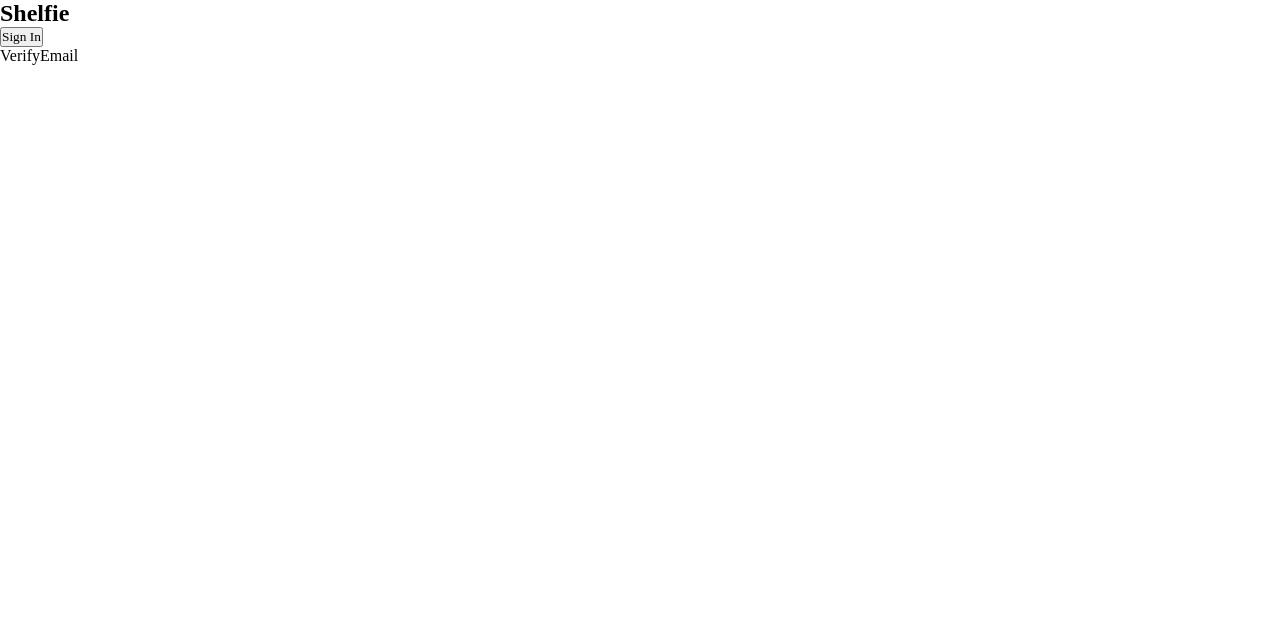
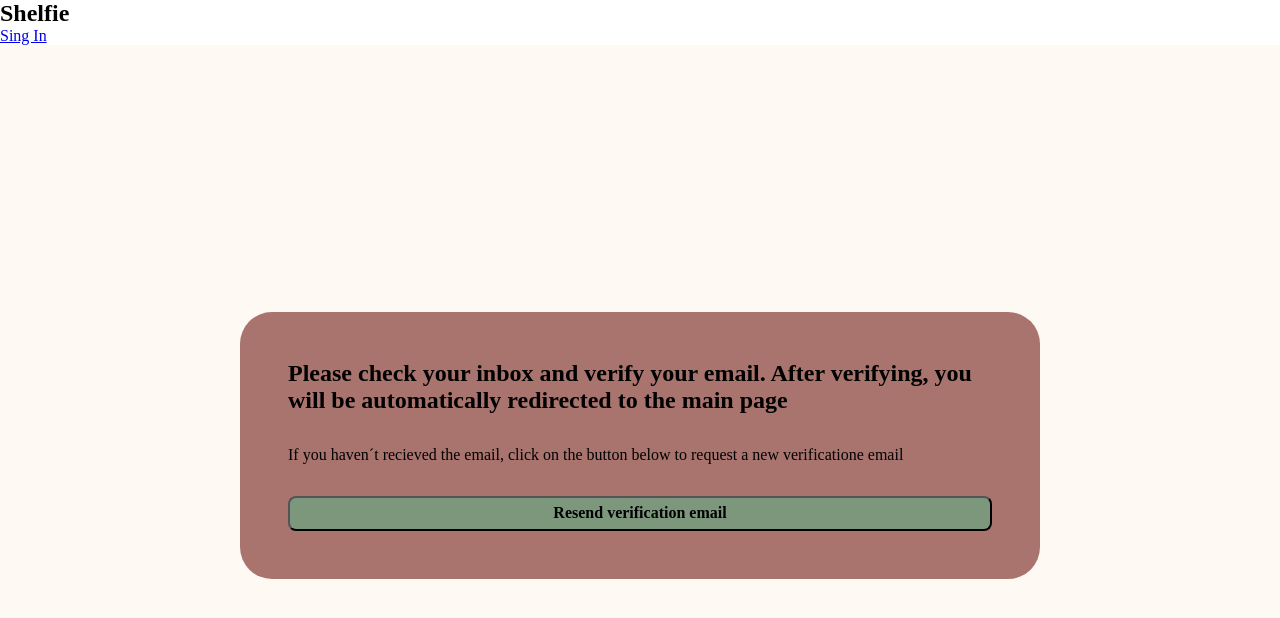
Before and after one commit to Chalitacc/Final_Project25, a React (Vite) app: page /verify-email in a window 1280 px wide. Shown: the top 618 px of the page. Built offline with nearby package versions, Linux system fonts and the light colour scheme; no server answers.

Commit message:
ad verify email, firebase database for sign up

```diff
--- a/src/Components/Navbar/Navbar.jsx
+++ b/src/Components/Navbar/Navbar.jsx
@@ -1,8 +1,24 @@
 import React from "react";
 import styles from "./Navbar.module.css";
 import Buttons from "../Buttons/Buttons";
+import { Link, useNavigate } from "react-router-dom";
+import { auth } from "../../../firebaseConfig";
+import { getAuthContext } from "../../context/authContext";
+import { signOut } from "firebase/auth";
 
 const Navbar = () => {
+  const { user } = getAuthContext();
+  const navigate = useNavigate();
+
+  const handleSignOut = async () => {
+    try {
+      await signOut(auth);
+      navigate("/sing-in");
+      console.log("user signed out");
+    } catch (error) {
+      console.log(error.message);
+    }
+  };
   return (
     <nav className={styles.navbar}>
       <div>
@@ -10,7 +26,11 @@ const Navbar = () => {
           <h1>Shelfie</h1>
         </div>
         <div className={styles.signInButton}>
-          <Buttons>Sign In</Buttons>
+          {user ? (
+            <Buttons onClick={handleSignOut}>Sign Out</Buttons>
+          ) : (
+            <Link>Sing In</Link>
+          )}
         </div>
       </div>
     </nav>
--- /dev/null
+++ b/src/context/authContext.jsx
@@ -0,0 +1,21 @@
+import { onAuthStateChanged } from "firebase/auth";
+import { createContext, useContext, useEffect, useState } from "react";
+import { auth } from "../../firebaseConfig";
+
+const AuthContext = createContext();
+
+export const AuthProvider = ({ children }) => {
+  const [user, setUser] = useState(null);
+
+  useEffect(() => {
+    const unsubscribe = onAuthStateChanged(auth, (currentUser) => {
+      setUser(currentUser);
+    });
+    return () => unsubscribe();
+  }, []);
+
+  return (
+    <AuthContext.Provider value={{ user }}>{children}</AuthContext.Provider>
+  );
+};
+export const getAuthContext = () => useContext(AuthContext);
--- /dev/null
+++ b/src/hooks/useAuth.js
@@ -0,0 +1,34 @@
+import {
+  createUserWithEmailAndPassword,
+  sendEmailVerification,
+} from "firebase/auth";
+import { useState } from "react";
+import { auth } from "../../firebaseConfig";
+
+export const useAuth = () => {
+  const [user, setUser] = useState(null);
+  const [signUpError, setSignUpError] = useState(null);
+
+  const signUp = async (email, password) => {
+    console.log("signing up with", email, password);
+
+    try {
+      const userCredential = await createUserWithEmailAndPassword(
+        auth,
+        email,
+        password
+      );
+      const user = userCredential.user;
+      sendEmailVerification(userCredential.user);
+      setUser(user);
+      setSignUpError(null);
+      return userCredential;
+    } catch (error) {
+      console.log("firebase error message", error.code);
+      console.log("firebase error message", error.message);
+      setSignUpError(error.message);
+      throw error;
+    }
+  };
+  return { user, signUp, signUpError };
+};
--- a/src/hooks/useSignUpValidation.js
+++ b/src/hooks/useSignUpValidation.js
@@ -24,7 +24,7 @@ export const useSignUpValidation = () => {
 
     if (!values.password.trim()) {
       newErrors.password = "Password is required!";
-    } else if (!values.password.trim().length < 8) {
+    } else if (values.password.trim().length < 8) {
       newErrors.password = "Password must be minimum 8 charachteres";
     } else if (!passwordRegex.test(values.password)) {
       newErrors.password =
--- a/src/index.css
+++ b/src/index.css
@@ -40,4 +40,5 @@ button {
   --content-color: #a9746e;
   --buttomColor: #7d977d;
   --error-color: #ff0000;
+  --hover-color: #ff8c8c;
 }
--- a/src/main.jsx
+++ b/src/main.jsx
@@ -4,9 +4,12 @@ import "./index.css";
 import App from "./App.jsx";
 import { RouterProvider } from "react-router-dom";
 import { router } from "./routes/routes.jsx";
+import { AuthProvider } from "./context/authContext.jsx";
 
 createRoot(document.getElementById("root")).render(
   <StrictMode>
-    <RouterProvider router={router}></RouterProvider>
+    <AuthProvider>
+      <RouterProvider router={router}></RouterProvider>
+    </AuthProvider>
   </StrictMode>
 );
--- a/src/pages/SignUp/SignUp.jsx
+++ b/src/pages/SignUp/SignUp.jsx
@@ -2,6 +2,10 @@ import React, { useState } from "react";
 import styles from "./SignUp.module.css";
 import Buttons from "../../Components/Buttons/Buttons";
 import { useSignUpValidation } from "../../hooks/useSignUpValidation";
+import { useAuth } from "../../hooks/useAuth";
+import { useNavigate } from "react-router-dom";
+import { serverTimestamp, setDoc, doc } from "firebase/firestore";
+import { database } from "../../../firebaseConfig";
 
 const SignUp = () => {
   const [signUpFormData, setSignUpFormData] = useState({
@@ -15,29 +19,53 @@ const SignUp = () => {
   });
 
   const { validate, errors } = useSignUpValidation();
+  const { signUp, signUpError, user } = useAuth();
+  const navigate = useNavigate();
 
   const handleInputChange = (e) => {
     const { name, value } = e.target;
     setSignUpFormData((prevData) => ({ ...prevData, [name]: value }));
   };
 
-  const handleSubmit = (e) => {
+  const handleSubmit = async (e) => {
     e.preventDefault();
     if (!validate(signUpFormData)) {
       console.log("Form is not valid!");
       return;
     }
-    // reset
-    // setSignUpFormData({
-    //   firstname: "",
-    //   lastname: "",
-    //   email: "",
-    //   password: "",
-    //   confirmPassword: "",
-    //   dateOfBirth: "",
-    //   profilePicture: "" || null,
-    //   previewUrl: "",
-    // });
+    try {
+      const userCredential = await signUp(
+        signUpFormData.email,
+        signUpFormData.password
+      );
+      const user = userCredential.user;
+      console.log("user create success", userCredential.user);
+
+      await setDoc(doc(database, "users", user.uid), {
+        uid: user.uid,
+        firstname: signUpFormData.firstname,
+        lastname: signUpFormData.lastname,
+        dateOfBirth: signUpFormData.dateOfBirth || "",
+        favoriteBook: signUpFormData.favoriteBook,
+        email: user.email,
+        createdAt: serverTimestamp(),
+      });
+
+      navigate("/verify-email");
+      console.log("user added to database");
+
+      setSignUpFormData({
+        firstname: "",
+        lastname: "",
+        dateOfBirth: "",
+        email: "",
+        favoriteBook: "",
+        password: "",
+        confirmPassword: "",
+      });
+    } catch (error) {
+      console.log("error signing up", error);
+    }
   };
   // remember add value to the input fields
   return (
@@ -115,16 +143,15 @@ const SignUp = () => {
             id="password"
             name="password"
             className={styles.formInput}
-            maxLength={50}
             value={signUpFormData.password}
             onChange={handleInputChange}
             placeholder="Please enter a password"
           />
           {errors && <p className={styles.errorMessage}>{errors.password}</p>}
 
-          <label htmlFor="confirmPassword">Password</label>
+          <label htmlFor="confirmPassword">Confirm Password</label>
           <input
-            type="confirmPassword"
+            type="password"
             id="confirmPassword"
             name="confirmPassword"
             placeholder="Re-enter password"
--- a/src/pages/SignUp/SignUp.module.css
+++ b/src/pages/SignUp/SignUp.module.css
@@ -25,6 +25,8 @@
 .formGroup {
   display: flex;
   flex-direction: column;
+  justify-content: center;
+  align-items: center;
   gap: var(--spacing-x-small);
   padding: var(--spacing-small);
 }
@@ -34,7 +36,7 @@
 }
 
 .formInput {
-  width: 100%;
+  width: 80%;
   height: 30px;
   padding-left: var(--spacing-x-small);
   border-radius: var(--border-radius-small);
@@ -51,9 +53,13 @@
 }
 
 .createAccountButton:hover {
-  background-color: #ff8c8c;
+  background-color: var(--hover-color);
 }
 
 .errorMessage {
   color: white;
 }
+
+label {
+  font-weight: bold;
+}
--- a/src/pages/VerifyEmail/VerifyEmail.jsx
+++ b/src/pages/VerifyEmail/VerifyEmail.jsx
@@ -1,7 +1,70 @@
-import React from "react";
+import React, { useEffect, useState } from "react";
+import styles from "./VerifyEmail.module.css";
+import { useNavigate } from "react-router-dom";
+import Buttons from "../../Components/Buttons/Buttons";
+import { auth } from "../../../firebaseConfig";
+import { sendEmailVerification } from "firebase/auth";
 
 const VerifyEmail = () => {
-  return <div>VerifyEmail</div>;
+  const [emailVerified, setEmailVerified] = useState(false);
+  const [emailSent, setEmailSent] = useState(false);
+  const [error, setError] = useState(null);
+  const navigate = useNavigate();
+
+  useEffect(() => {
+    const checkVerificationStatus = async () => {
+      await auth.currentUser.reload();
+      setEmailVerified(auth.currentUser.emailVerified);
+
+      if (auth.currentUser.emailVerified) {
+        navigate("/book-main-page");
+      }
+    };
+    const interval = setInterval(checkVerificationStatus, 5000);
+    return () => clearInterval(interval);
+  }, []);
+
+  const handleResesndVerification = async () => {
+    setError(null);
+    try {
+      await sendEmailVerification(auth.currentUser);
+      setEmailSent(true);
+    } catch (error) {
+      setError("error re-sending verification");
+    }
+  };
+
+  return (
+    <div className={styles.wrapper}>
+      {emailVerified ? (
+        <h1>Email verified! Redirecting to the main page....</h1>
+      ) : (
+        <div className={styles.verifyContainer}>
+          <h2>
+            Please check your inbox and verify your email. After verifying, you
+            will be automatically redirected to the main page{" "}
+          </h2>
+          <p>
+            If you haven´t recieved the email, click on the button below to
+            request a new verificatione email
+          </p>
+          <Buttons
+            className={styles.resendButton}
+            onClick={handleResesndVerification}
+          >
+            Resend verification email
+          </Buttons>
+          {emailSent && (
+            <p>
+              A new verification email has been sent. Please check your inbox
+              now 📧
+            </p>
+          )}
+          {error && <p className={styles.errorMessage}>{error}</p>}
+        </div>
+      )}
+    </div>
+  );
 };
 
 export default VerifyEmail;
--- a/src/pages/VerifyEmail/VerifyEmail.module.css
+++ b/src/pages/VerifyEmail/VerifyEmail.module.css
@@ -0,0 +1,31 @@
+.wrapper {
+  display: flex;
+  align-items: center;
+  justify-content: center;
+  height: 100vh;
+  background-color: var(--background-color-one);
+}
+
+.verifyContainer {
+  display: flex;
+  flex-direction: column;
+  background-color: var(--content-color);
+  width: 100%;
+  max-width: 800px;
+  gap: var(--spacing-medium);
+  padding: var(--spacing-large);
+  border-radius: var(--border-radius-medium);
+}
+
+.resendButton {
+  height: 35px;
+  border-radius: var(--border-radius-x-small);
+  border-color: black;
+  background-color: #7d977d;
+  font-weight: bold;
+  font-size: medium;
+}
+
+.resendButton:hover {
+  background-color: var(--hover-color);
+}
```
